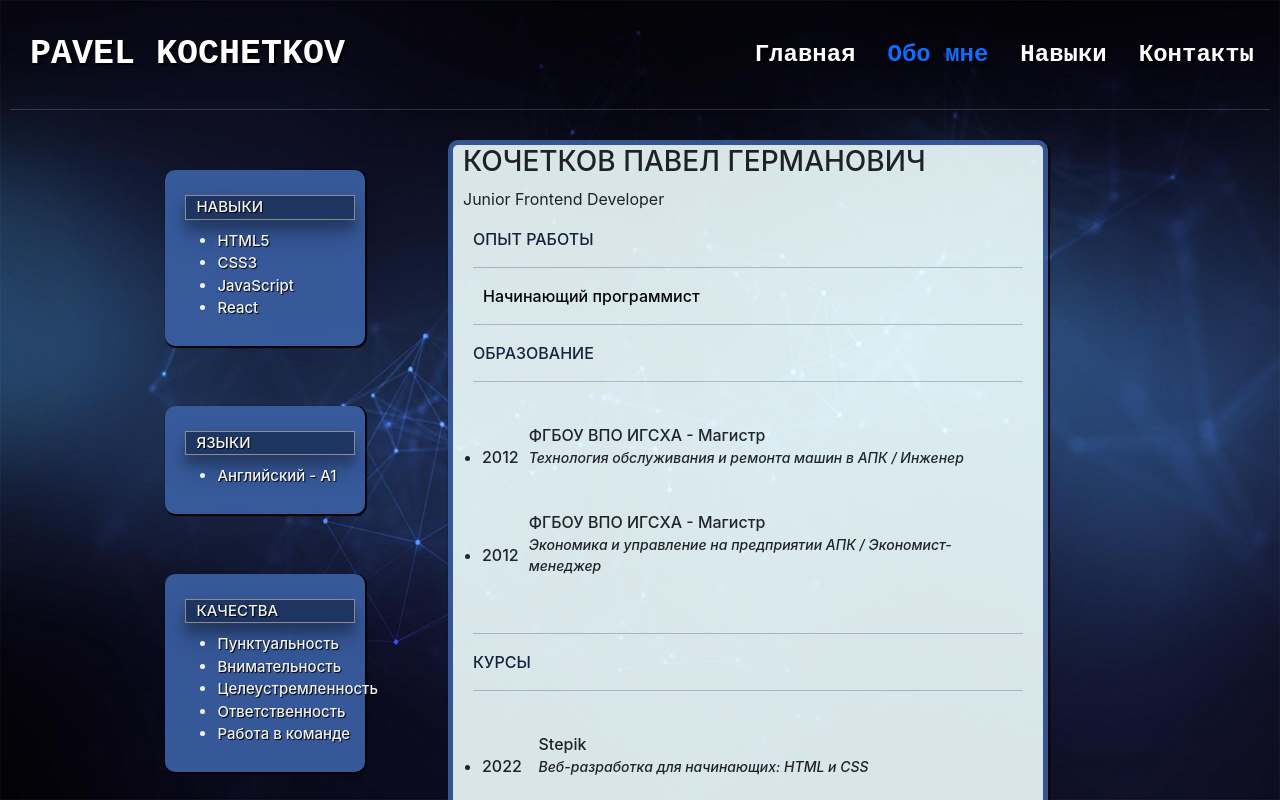
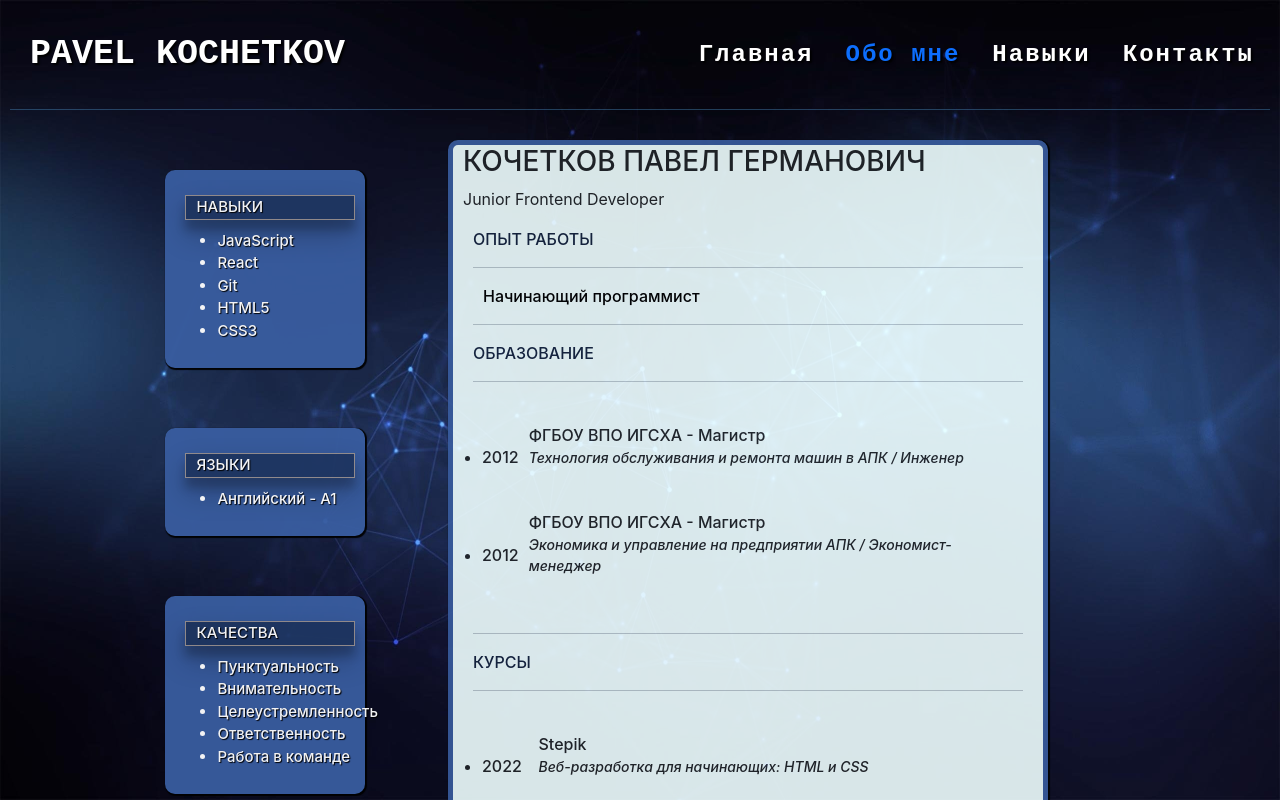
Before and after one commit to PavelKochetkov/PavelKochetkov.github.io, a React (Create React App) app: page /#/about in a window 1280 px wide. Shown: the top 800 px of the page. Built offline with nearby package versions, Linux system fonts and the light colour scheme.

Commit message:
updating styles

```diff
--- a/public/tech.json
+++ b/public/tech.json
@@ -5,6 +5,7 @@
         "html": "HTML5",
         "css": "CSS3",
         "js": "JavaScript",
-        "react": "React"
+        "react": "React",
+        "git": "Git"
     }
 ]
--- a/src/components/Cardskill.js
+++ b/src/components/Cardskill.js
@@ -3,7 +3,6 @@ import '../css/cardskill.css'
 
 export const Cardskill = (props) => {
     return(
-
         <div className="card m-4 shadow-lg bg-white rounded">
             <img src={props.certificate.img} className="card-img-top" alt={props.certificate.name}/>
             <div className="card-body">
--- a/src/components/Tech.js
+++ b/src/components/Tech.js
@@ -7,10 +7,11 @@ export const Tech = (props) => {
                 <div className='contact'>
                     <div className='title'>{props.skill.title}</div>
                         <ul key={props.skill.id}>
+                            <li>{props.skill.js}</li>
+                            <li>{props.skill.react}</li>
+                            <li>{props.skill.git}</li>
                             <li>{props.skill.html}</li>
                             <li>{props.skill.css}</li>
-                            <li>{props.skill.js}</li>
-                            <li>{props.skill.react}</li>
                         </ul>
                 </div>
         </div>
--- a/src/css/home.css
+++ b/src/css/home.css
@@ -1,13 +1,19 @@
 .home {
     color: rgb(255, 255, 255);
     text-shadow: 2px 2px 2px black;
-    font-weight: 500;
     min-height: 85vh;
     opacity: 0;
     animation: animationHome 2.5s forwards;
     align-items: center;
 }
 
+.home h2 {
+    letter-spacing: 2px;
+    font-family: 'Gill Sans', 'Gill Sans MT', Calibri, 'Trebuchet MS', sans-serif;
+    font-size: 40px;
+    cursor: default;
+}
+
 @keyframes animationHome {
     0% {opacity: 0;}
     100% {opacity: 1;}
--- a/src/css/navmenu.css
+++ b/src/css/navmenu.css
@@ -3,7 +3,7 @@
     height: 100px;
     margin-left: 10px;
     margin-right: 10px;
-    border-bottom: 1px solid rgba(255, 255, 255, 0.164);
+    border-bottom: 1px solid rgba(70, 131, 180, 0.45);
 }
 
 .titlename {
@@ -25,6 +25,7 @@
     text-shadow: 2px 2px 2px rgb(0, 0, 0);
     text-transform: none;
     font-family: 'Courier New', Courier, monospace;
+    letter-spacing: 2px;
 }
 
 li a.active {
--- a/src/pages/About.js
+++ b/src/pages/About.js
@@ -7,7 +7,7 @@ import {Tech} from '../components/Tech'
 import { Qualities } from '../components/Qualities'
 import { Hobby } from '../components/Hooby'
 import { Quests } from '../components/Quests'
-import {Triangle} from 'react-loader-spinner'
+import {InfinitySpin} from 'react-loader-spinner'
 
 export const About = () => {
     const [languges, setLanguges] = useState([])
@@ -34,7 +34,10 @@ export const About = () => {
             fetchData().then(setLoading(true))
         },1000)
     }, [])
-    if (!loading) {return <div className='loader'><Triangle color='white'/></div>}
+    if (!loading) {
+        return <div className='loader'>
+                    <InfinitySpin color='LightCyan'/>
+                </div>}
         return (
             <React.Fragment>
                 <div className='resume container-sm'>
--- a/src/pages/Contacts.js
+++ b/src/pages/Contacts.js
@@ -1,7 +1,7 @@
 import React, { useState, useEffect } from 'react'
 import { baseUrl } from '../config'
 import {Sendmessage} from '../components/Sendmessage'
-import {Triangle} from 'react-loader-spinner'
+import {InfinitySpin} from 'react-loader-spinner'
 import axios from 'axios'
 import '../css/sendmessage.css'
 
@@ -18,7 +18,10 @@ export const Contacts = () => {
             fetchData().then(setLoading(true))
         },1000)
     }, [])
-    if (!loading) {return <div className='loader'><Triangle color='white'/></div>}
+    if (!loading) {
+        return <div className='loader'>
+                    <InfinitySpin color='LightCyan'/>
+                </div>}
     return(
         <div className='sendmessage'>
             {contacts.map(contact => <Sendmessage contact={contact}/>)}
--- a/src/pages/Skill.js
+++ b/src/pages/Skill.js
@@ -2,7 +2,7 @@ import React, { useState, useEffect } from 'react'
 import axios from 'axios'
 import { Cardskill } from '../components/Cardskill'
 import { baseUrl } from '../config'
-import {Triangle} from 'react-loader-spinner'
+import {InfinitySpin} from 'react-loader-spinner'
 
 export const Skill = () => {
   const [certificates, setCertificates] = useState([])
@@ -16,8 +16,10 @@ export const Skill = () => {
       fetchData().then(setLoading(true))
     },1000)
   }, [])
-  if (!loading) {return <div className='loader'><Triangle color='white'/></div>}
-
+  if (!loading) {
+    return <div className='loader'>
+              <InfinitySpin color='LightCyan'/>
+            </div>}
   return (
     <div className = "cardskill mt-5">
       {certificates.map(certificate => <Cardskill certificate={certificate}/>)}
```
